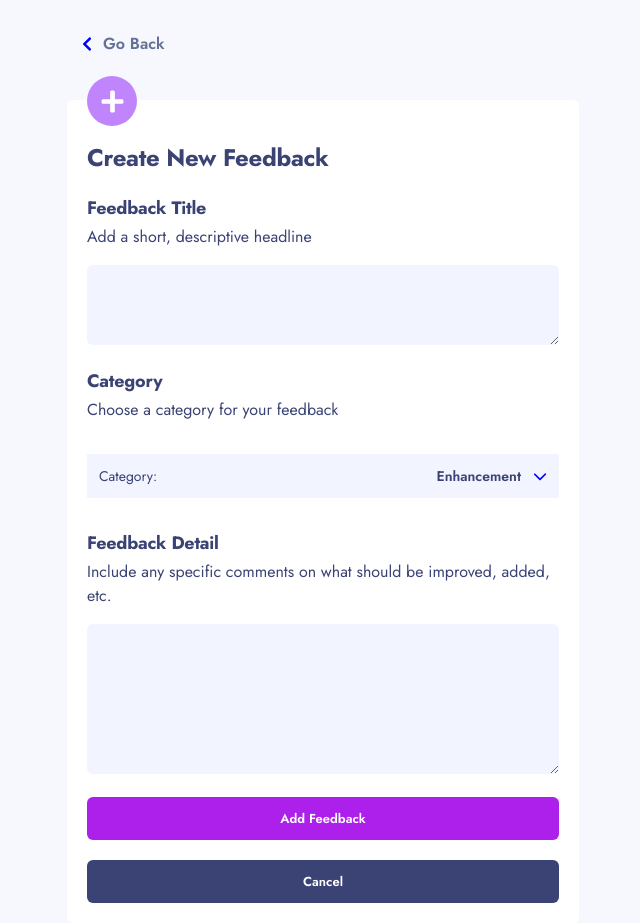
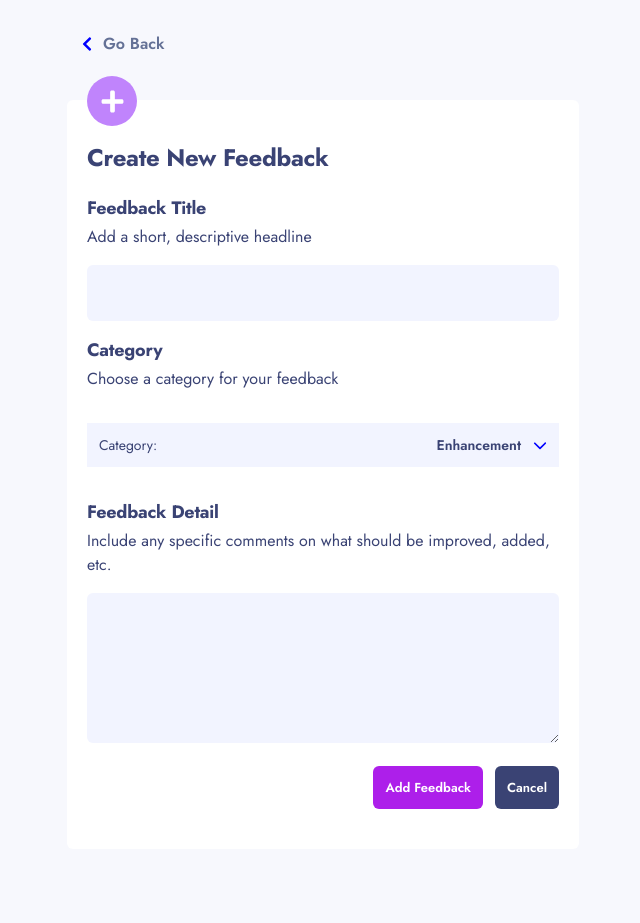
Before and after one commit to parthmanhas/frontend-mentor-monorepo, a Next.js app in the folder apps/product-feedback-app/: page /feedback/new in a window 1280 px wide. Shown: the whole page, without its empty margins (317-957 px from the left). After the commit the page ends 849 px from the top, so only its background shows below. Built offline with nearby package versions, Linux system fonts and the light colour scheme.

Commit message:
fix errors for the form, fix buttons for md above screens

```diff
--- a/apps/product-feedback-app/app/components/DropDown.tsx
+++ b/apps/product-feedback-app/app/components/DropDown.tsx
@@ -9,7 +9,7 @@ export default function DropDown({ className, heading, options }: { className?:
     const [open, setOpen] = useState(false);
     const [selected, setSelected] = useState(3);
 
-    return <div className={`${className} relative outline-royal-blue-500`}>
+    return <div className={`${className} relative outline-royal-blue-500 rounded-lg`}>
         {/* <p onClick={() => setOpen(!open)} className="font-light text-sm sm:text-md flex hover:cursor-pointer">Sort By: <span className="font-semibold flex items-center ml-3">{items.find((item, index) => index === selected)} {open ? <FaChevronUp className="ml-3" /> : <FaChevronDown className="ml-3" />}</span></p> */}
         <p onClick={() => setOpen(!open)} className="font-normal text-sm sm:text-md flex justify-between hover:cursor-pointer p-3 bg-zircon-50 w-full">{heading} <span className="font-semibold flex items-center ml-3">{options.find((item, index) => index === selected)} {open ? <FaChevronUp className="ml-3" color="blue" /> : <FaChevronDown className="ml-3" color="blue" />}</span></p>
         {open && <div className="absolute bg-white shadow-md rounded-md w-full mt-3 text-waikawa-gray-700 font-light">
--- a/apps/product-feedback-app/app/feedback/new/page.tsx
+++ b/apps/product-feedback-app/app/feedback/new/page.tsx
@@ -1,8 +1,17 @@
+'use client';
+
 import Button from "@/app/components/Button";
 import DropDown from "@/app/components/DropDown";
+import clsx from "clsx";
+import { useState } from "react";
 import { FaCheck, FaPlus, FaChevronLeft } from 'react-icons/fa';
 
 export default function Page() {
+
+    const [feedbackDetail, setFeedbackDetail] = useState('');
+    const [formSubmitted, setFormSubmitted] = useState(false);
+    const [title, setTitle] = useState('');
+
     return (
         <div className="m-5 flex justify-center">
             <div className="max-w-lg">
@@ -20,7 +29,13 @@ export default function Page() {
                     <div>
                         <h3>Feedback Title</h3>
                         <p className="mt-1">Add a short, descriptive headline</p>
-                        <textarea className="bg-zircon-50 rounded-md w-full my-4 p-4 outline-royal-blue-500"></textarea>
+                        <input onChange={e => setTitle(e.target.value)} value={title} className={clsx({
+                            "bg-zircon-50 rounded-md w-full my-4 p-4": true,
+                            "outline-royal-blue-500": !(title.length === 0 && formSubmitted),
+                            "outline-red-500 border-2 border-red-500": title.length === 0 && formSubmitted
+                        })}></input>
+                        {title.length === 0 && formSubmitted && <p className="text-red-500 mb-4">Can't be empty</p>}
+
                     </div>
                     <div>
                         <h3>Category</h3>
@@ -30,10 +45,17 @@ export default function Page() {
                     <div>
                         <h3>Feedback Detail</h3>
                         <p className="mt-1">Include any specific comments on what should be improved, added, etc.</p>
-                        <textarea className="bg-zircon-50 rounded-md w-full my-4 h-[150px] p-4 outline-royal-blue-500"></textarea>
+                        <textarea onChange={e => setFeedbackDetail(e.target.value)} value={feedbackDetail} className={clsx({
+                            "bg-zircon-50 rounded-md w-full my-4 h-[150px] p-4": true,
+                            "outline-royal-blue-500": !(feedbackDetail.length === 0 && formSubmitted),
+                            "outline-red-500 border-2 border-red-500": feedbackDetail.length === 0 && formSubmitted
+                        })}></textarea>
+                        {feedbackDetail.length === 0 && formSubmitted && <p className="text-red-500">Can't be empty</p>}
                     </div>
-                    <Button className="w-full mb-5 text-white semibold py-3" variant="purple"><span className="w-full">Add Feedback</span></Button>
-                    <Button className="w-full text-white semibold py-3" variant="east-bay"><span className="w-full">Cancel</span></Button>
+                    <div className="md:flex w-full md:justify-end">
+                        <Button onClick={() => setFormSubmitted(true)} className="w-full md:w-fit md:h-fit mb-5 text-white semibold py-3 md:mr-3" variant="purple"><span className="w-full">Add Feedback</span></Button>
+                        <Button onClick={() => { setFormSubmitted(false); setFeedbackDetail(''); setTitle('') }} className="w-full md:w-fit md:h-fit text-white semibold py-3" variant="east-bay"><span className="w-full">Cancel</span></Button>
+                    </div>
                 </div>
             </div>
         </div>
```
